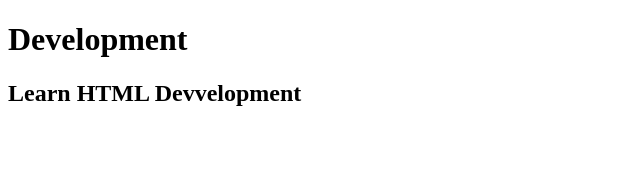
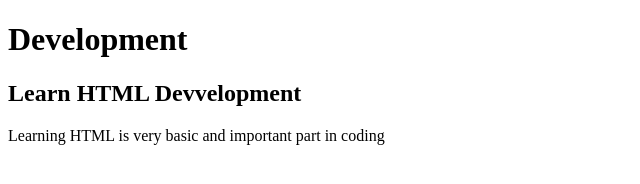
Before and after one commit to abhiupadhyayy/html, a plain HTML site: page index.html in a window 1280 px wide. Shown: the whole page, without its empty margins (0-640 px from the left). Drawn offline with Linux system fonts and the light colour scheme.

Commit message:
Peragraph tag added

```diff
--- a/index.html
+++ b/index.html
@@ -8,5 +8,6 @@
 <body>
     <h1>Development</h1>
     <h2>Learn HTML Devvelopment</h2>
+    <p>Learning HTML is very basic and important part in coding</p>
 </body>
 </html>
```
